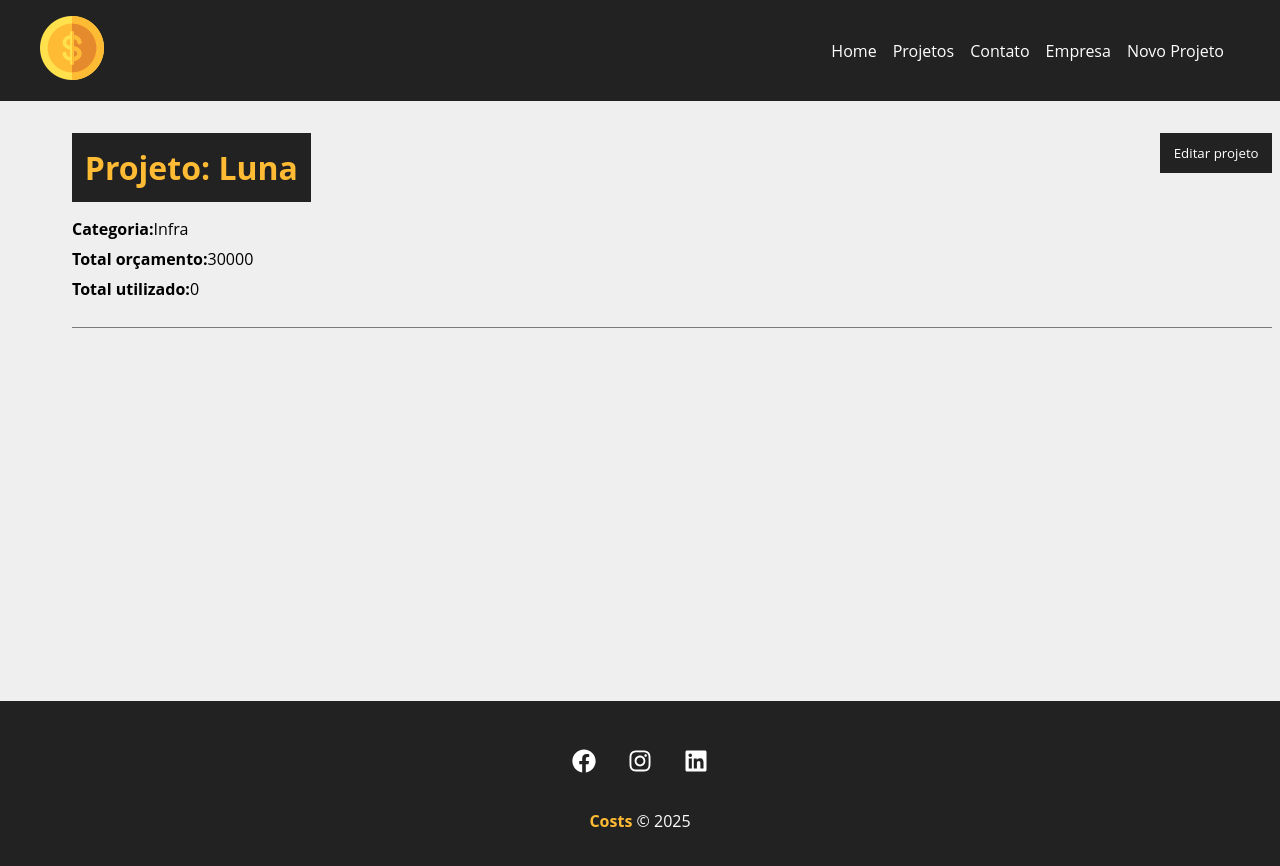
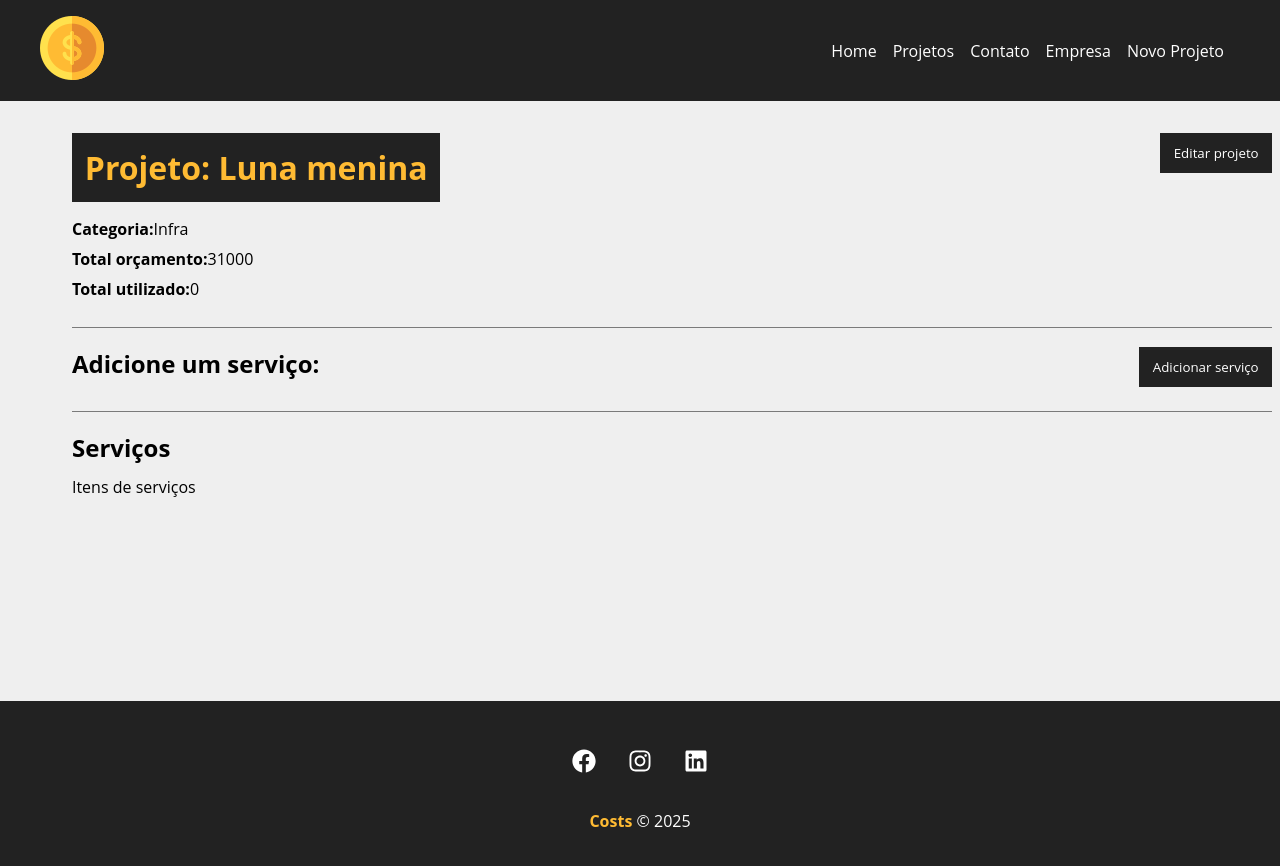
Before and after one commit to BrunaCrisSan/costs-layout, a React (Vite) app: page /project/3 in a window 1280 px wide. Shown: the top 866 px of the page. Built offline with nearby package versions, Linux system fonts and the light colour scheme; data requests are answered from the project's data file.

Commit message:
creating services

```diff
--- a/db.json
+++ b/db.json
@@ -1,8 +1,8 @@
 {
   "projects": [
     {
-      "name": "Luna",
-      "budget": "30000",
+      "name": "Luna menina ",
+      "budget": "31000",
       "category": {
         "id": "1",
         "name": "Infra"
@@ -12,22 +12,22 @@
       "id": 3
     },
     {
-      "name": "Bigood",
-      "budget": "17000",
+      "name": "Bigood ",
+      "budget": "7000",
       "category": {
-        "id": "3",
-        "name": "Design"
+        "id": "2",
+        "name": "Desenvolvimento"
       },
       "cost": 0,
       "services": [],
       "id": 4
     },
     {
-      "name": "Duda",
-      "budget": "18000",
+      "name": "Duda alterado",
+      "budget": "2000",
       "category": {
-        "id": "4",
-        "name": "Planejamento"
+        "id": "3",
+        "name": "Design"
       },
       "cost": 0,
       "services": [],
--- a/src/components/layout/Message.module.css
+++ b/src/components/layout/Message.module.css
@@ -12,7 +12,7 @@
   background-color: #d4edda;
   border-color: #c3e6cb;
 }
-.error {
+.err {
   color: #721c24;
   background-color: #f8d7da;
   border-color: #f5c6cb;
--- a/src/components/pages/Project.jsx
+++ b/src/components/pages/Project.jsx
@@ -3,11 +3,16 @@
 import { useState, useEffect } from 'react';
 import Loading from '../layout/Loading';
 import Container from '../layout/Container';
+import Message from '../layout/Message';
+import ProjectForm from '../project/ProjectForm';
 
 function Project() {
   const { id } = useParams();
   const [project, setProject] = useState([]);
-  const [showProjectForm, SetShowProjectForm] = useState(false);
+  const [showProjectForm, setShowProjectForm] = useState(false);
+  const [showServiceForm, setShowServiceForm] = useState(false);
+  const [message, setMessage] = useState();
+  const [type, setType] = useState();
   useEffect(() => {
     setTimeout(() => {
       fetch(`http://localhost:5000/projects/${id}`, {
@@ -23,14 +28,43 @@
         .catch((err) => console.log);
     }, 500);
   }, [id]);
+  function editPost(project) {
+    setMessage('');
+    if (project.budget < project.cost) {
+      setMessage('O orçamento não po ser menor que o custo do projeto!');
+      setType('err');
+      return false;
+    }
+
+    fetch(`http://localhost:5000/projects/${project.id}`, {
+      method: 'PATCH',
+      headers: {
+        'Content-Type': 'application/json',
+      },
+      body: JSON.stringify(project),
+    })
+      .then((resp) => resp.json())
+      .then((data) => {
+        setProject(data);
+        setShowProjectForm(false);
+        setMessage('Projeto atualizado!');
+        setType('success');
+      })
+      .catch((err) => console.log(err));
+  }
+
   function toggleProjectForm() {
-    SetShowProjectForm(!showProjectForm);
+    setShowProjectForm(!showProjectForm);
+  }
+  function toggleServiceForm() {
+    setShowServiceForm(!showServiceForm);
   }
   return (
     <>
       {project.name ? (
         <div className={styles.project_details}>
           <Container customClass="column">
+            {message && <Message type={type} msg={message} />}
             <div className={styles.details_container}>
               <h1>Projeto: {project.name}</h1>
               <button className={styles.btn} onClick={toggleProjectForm}>
@@ -53,10 +87,27 @@
                 </div>
               ) : (
                 <div className={styles.project_info}>
-                  <p>detalhes do projeto</p>
+                  <ProjectForm
+                    handleSubmit={editPost}
+                    btnText="Concluir edição"
+                    projectData={project}
+                  />
                 </div>
               )}
             </div>
+            <div className={styles.service_form_container}>
+              <h2>Adicione um serviço:</h2>
+              <button className={styles.btn} onClick={toggleServiceForm}>
+                {!showServiceForm ? 'Adicionar serviço' : 'Fechar'}
+              </button>
+              <div className={styles.project_info}>
+                {showServiceForm && <div>Formulário do serviço</div>}
+              </div>
+            </div>
+            <h2>Serviços</h2>
+            <Container customClass="start">
+              <p>Itens de serviços</p>
+            </Container>
           </Container>
         </div>
       ) : (
```
